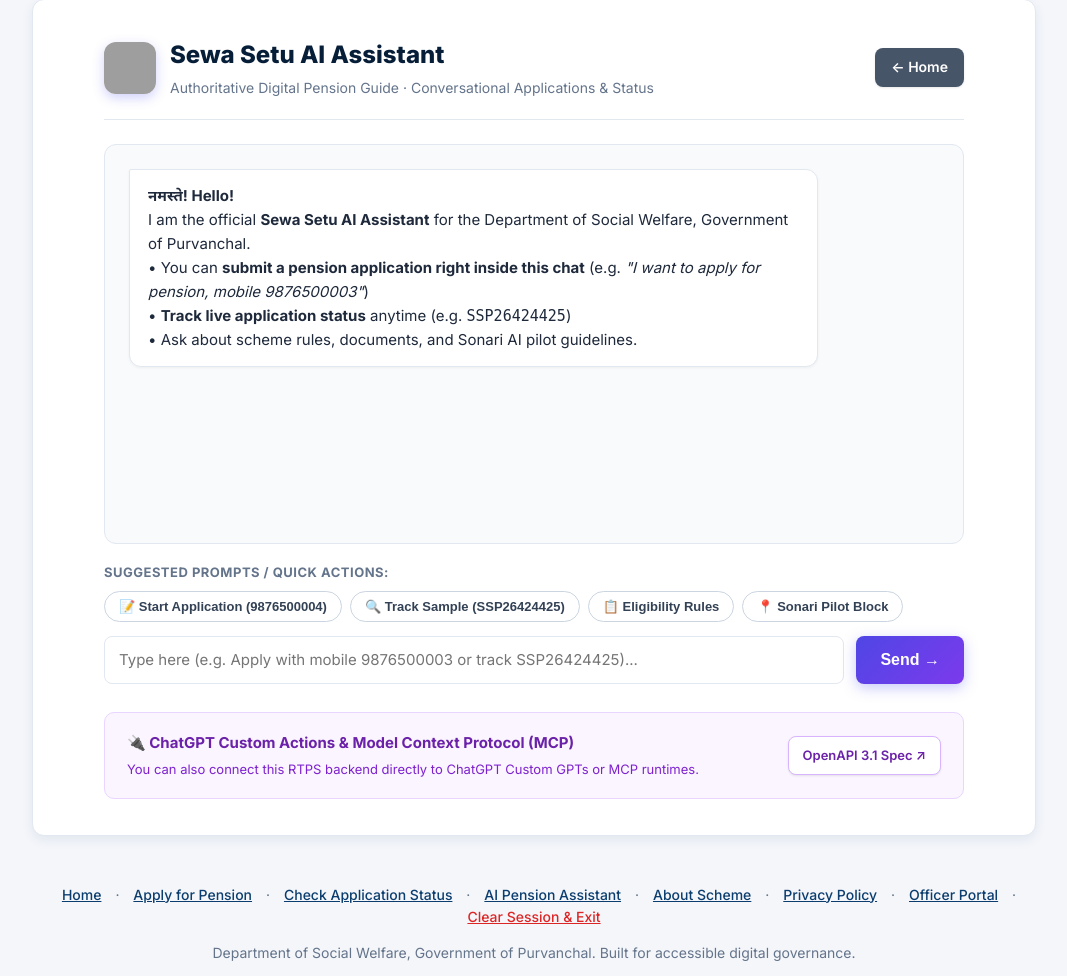
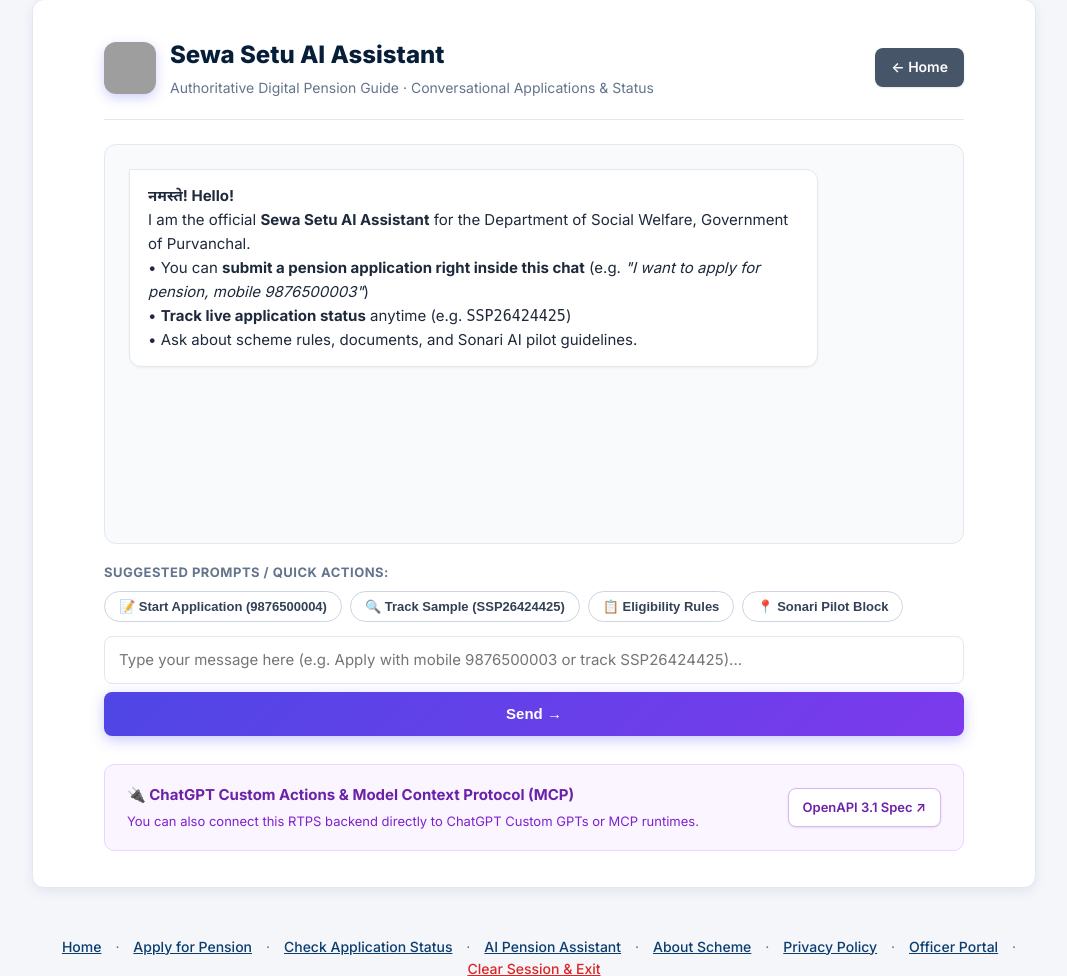
Before and after one commit to hemantmeena2005/sewasetu-ai, a Flask app: page /assistant in a window 1280 px wide. Shown: the part 183-1159 px from the top of the page, without its empty margins (106-1173 px from the left). Run offline with Flask 2, Linux system fonts and the light colour scheme; some libraries are stand-ins or nearby versions; grey boxes are pictures that could not be loaded.

Commit message:
fix: place send button below input and hide ChatGPT integration card in embedded bot

```diff
--- a/app/templates/assistant.html
+++ b/app/templates/assistant.html
@@ -143,14 +143,28 @@
   }
   .chat-input-bar {
     display: flex;
-    gap: 12px;
+    flex-direction: column;
+    width: 100%;
     margin-top: 14px;
+    gap: 8px;
   }
   .chat-input-bar input {
-    flex: 1;
-    max-width: 100%;
+    width: 100% !important;
+    max-width: 100% !important;
+    box-sizing: border-box;
     min-height: 48px;
     font-size: 15px;
+    padding: 10px 14px;
+    border-radius: 8px;
+    border: 1.5px solid var(--border-color);
+  }
+  .chat-input-bar .btn-ai {
+    width: 100%;
+    min-height: 44px;
+    font-size: 15px;
+    font-weight: 700;
+    border-radius: 8px;
+    justify-content: center;
   }
   .integration-card {
     background: #faf5ff;
@@ -235,12 +249,17 @@
   </div>
 
   <form id="chat-form" class="chat-input-bar" onsubmit="handleChatSubmit(event)">
-    <input type="text" id="chat-input" placeholder="{% if current_lang == 'hi' %}यहाँ लिखें (उदा. आवेदन करना है, मोबाइल 9876500003 या SSP26424425)...{% else %}Type here (e.g. Apply with mobile 9876500003 or track SSP26424425)...{% endif %}" autocomplete="off" required>
-    <button type="submit" class="btn btn-ai" style="padding:10px 24px; min-height:48px;">
-      {% if current_lang == 'hi' %}भेजें &rarr;{% else %}Send &rarr;{% endif %}
-    </button>
+    <div style="width:100%;">
+      <input type="text" id="chat-input" placeholder="{% if current_lang == 'hi' %}यहाँ संदेश लिखें (उदा. आवेदन करना है, मोबाइल 9876500003 या SSP26424425)...{% else %}Type your message here (e.g. Apply with mobile 9876500003 or track SSP26424425)...{% endif %}" autocomplete="off" required>
+    </div>
+    <div style="width:100%;">
+      <button type="submit" class="btn btn-ai" id="chat-send-btn">
+        {% if current_lang == 'hi' %}संदेश भेजें &rarr;{% else %}Send &rarr;{% endif %}
+      </button>
+    </div>
   </form>
 
+  {% if not is_embed %}
   <div class="integration-card">
     <div class="integration-text">
       <h4>🔌 ChatGPT Custom Actions & Model Context Protocol (MCP)</h4>
@@ -252,6 +271,7 @@
       </a>
     </div>
   </div>
+  {% endif %}
 </div>
 
 <script>
```
